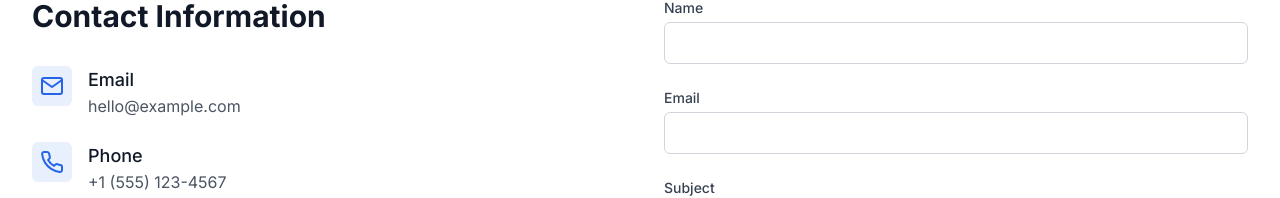
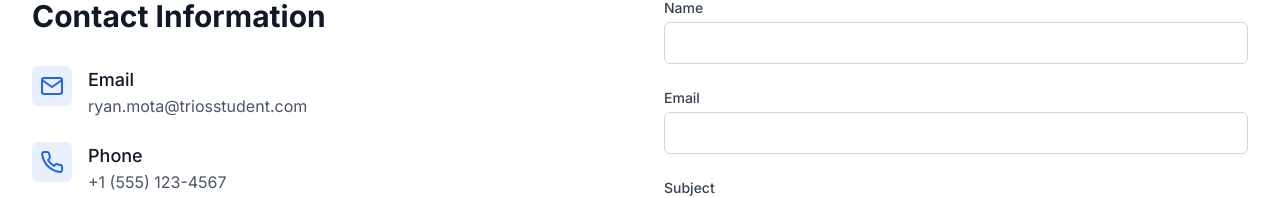
Before and after one commit to xGentuso/portfolio, a Next.js app: page /contact in a window 1280 px wide. Shown: the part 267-465 px from the top of the page. Built offline with nearby package versions, Linux system fonts and the light colour scheme.

Commit message:
contact email updated

```diff
--- a/src/app/contact/page.tsx
+++ b/src/app/contact/page.tsx
@@ -52,7 +52,7 @@ export default function ContactPage() {
                   Email
                 </h3>
                 <p className="text-gray-600 dark:text-gray-400">
-                  hello@example.com
+                  ryan.mota@triosstudent.com
                 </p>
               </div>
             </div>
```
